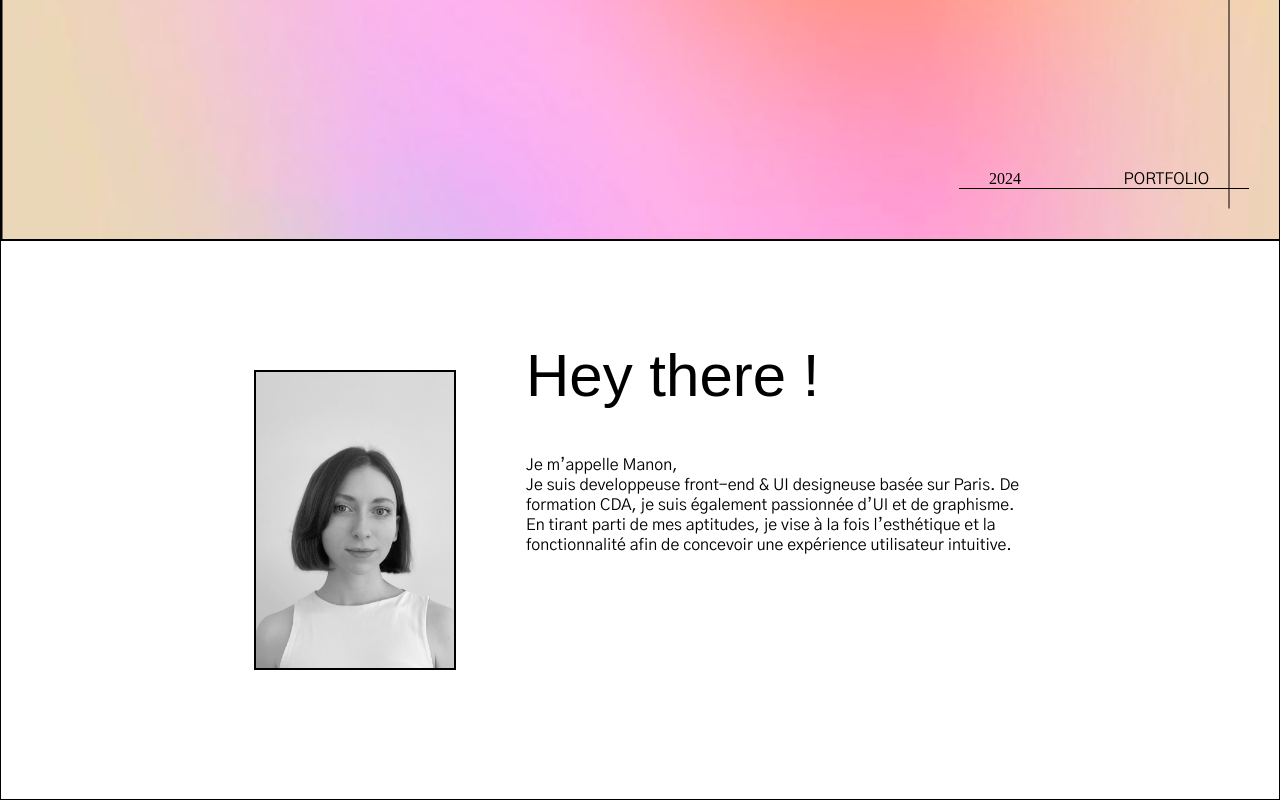
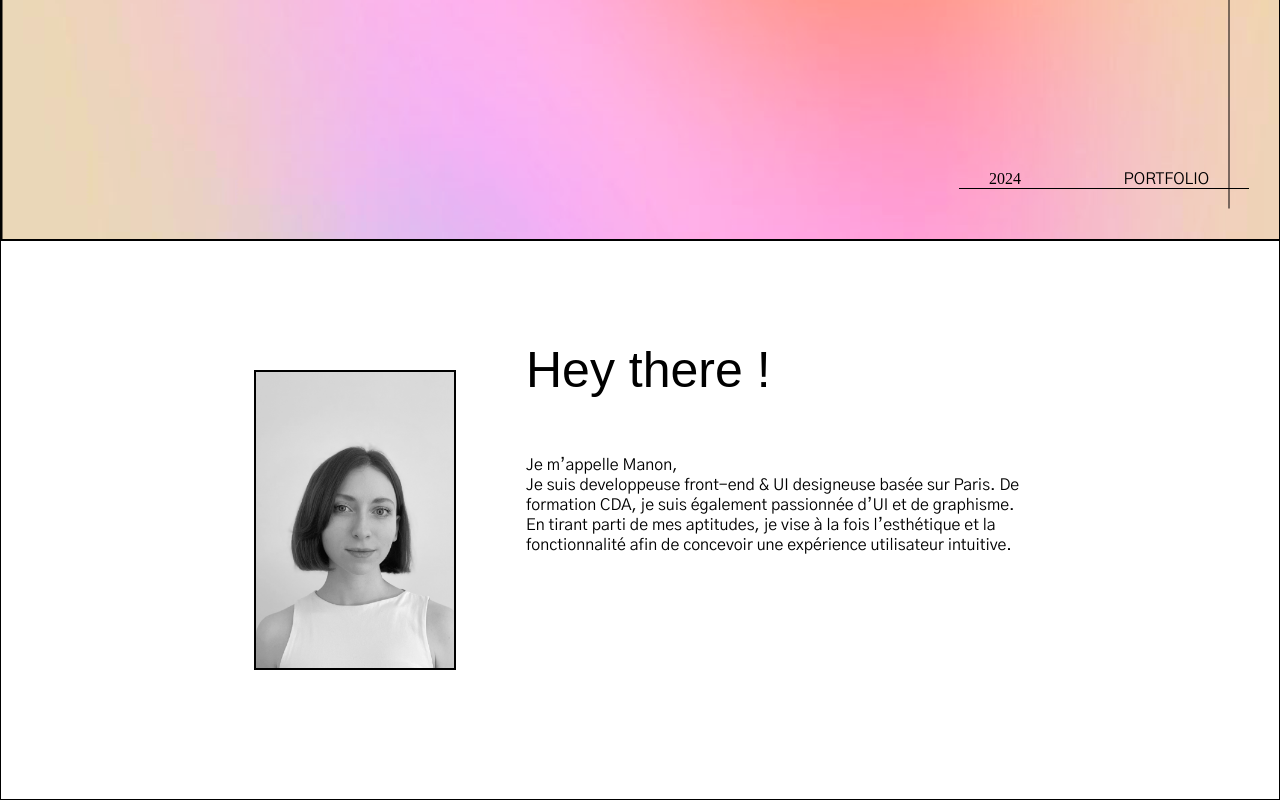
Before and after one commit to ManonCeotto/manonceotto.github.io, a plain HTML site: page index.html in a window 1280 px wide. Shown: the part 560-1360 px from the top of the page. Drawn offline with Linux system fonts and the light colour scheme; a web font is replaced by a local one.

Commit message:
first commit

```diff
--- a/style.css
+++ b/style.css
@@ -218,7 +218,7 @@ header {
 
 #hey {
     font-family: 'ELEPHANT', sans-serif;
-    font-size: 60px;
+    font-size: 50px;
     position: absolute;
     top: 100px;
 }
```
Also changed, not shown: index.html (+1 -0 lines).
